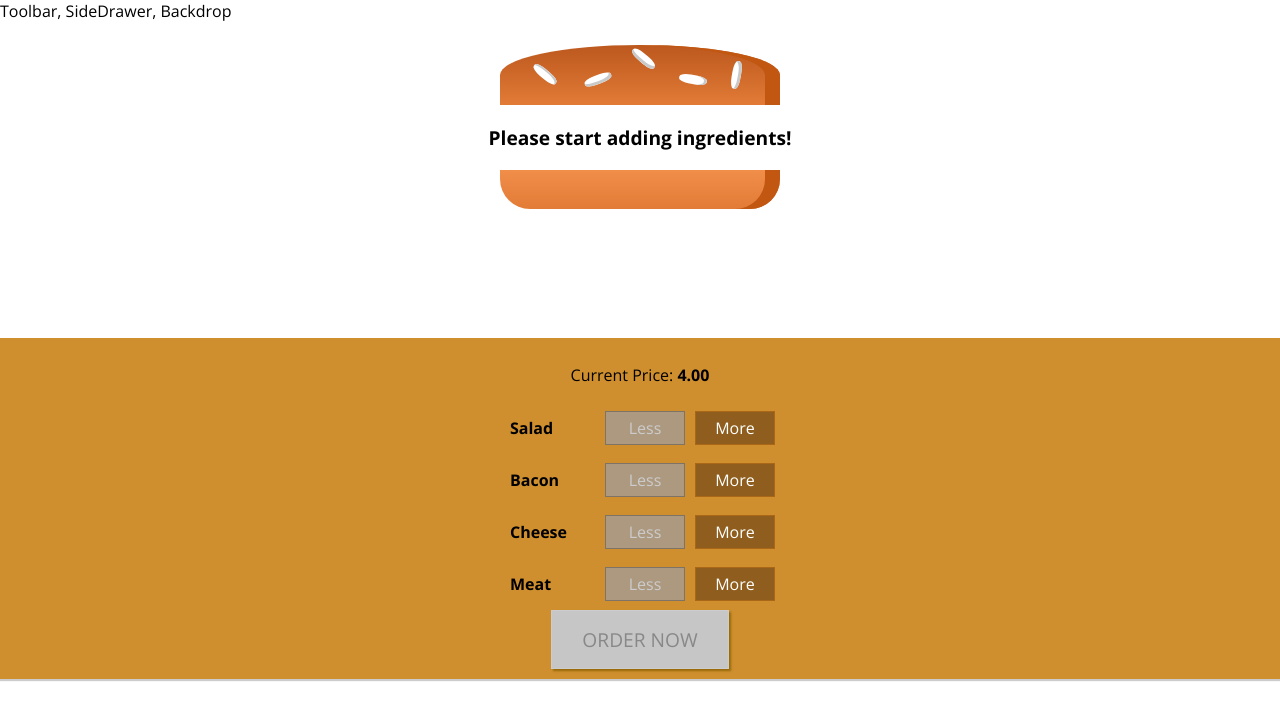
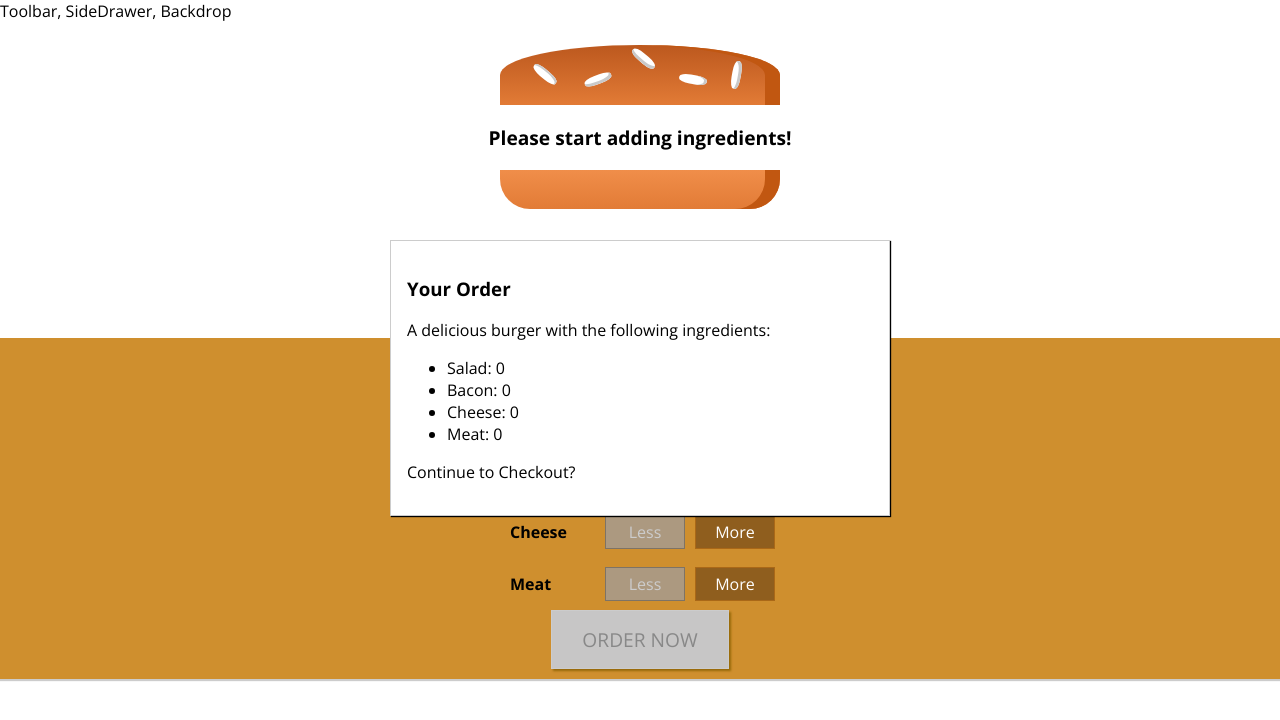
Before and after one commit to cmartyniuk1656/react-burger-builder, a React app: page / in a window 1280 px wide. Shown: the top 720 px of the page. Built offline with nearby package versions, Linux system fonts and the light colour scheme.

Commit message:
Added order summary modal

```diff
--- /dev/null
+++ b/src/components/Burger/OrderSummary/OrderSummary.js
@@ -0,0 +1,31 @@
+import React from 'react';
+
+import Auxiliary from '../../../hoc/Auxiliary';
+
+// import classes from './OrderSummary.css';
+
+const orderSummary = (props) => {
+
+    const ingredientSummary = Object.keys(props.ingredients)
+        .map(igKey => {
+            return (
+                <li key={igKey}>
+                    <span style={{textTransform: 'capitalize'}}>{igKey}</span>: {props.ingredients[igKey]}
+                </li>
+            );
+        });
+
+    return (
+        <Auxiliary>
+            <h3>Your Order</h3>
+            <p>A delicious burger with the following ingredients:</p>
+            <ul>
+                {ingredientSummary}
+            </ul>
+            <p>Continue to Checkout?</p>
+        </Auxiliary>
+    )
+
+};
+
+export default orderSummary;
--- /dev/null
+++ b/src/components/UI/Backdrop/Backdrop.js
@@ -0,0 +1,3 @@
+import React from 'react';
+
+import classes from './Backdrop.css';
--- /dev/null
+++ b/src/components/UI/Modal/Modal.css
@@ -0,0 +1,20 @@
+.Modal {
+    position: fixed;
+    z-index: 500;
+    background-color: white;
+    width: 70%;
+    border: 1px solid #ccc;
+    box-shadow: 1px 1px 1px black;
+    padding: 16px;
+    left: 15%;
+    top: 30%;
+    box-sizing: border-box;
+    transition: all 0.3s ease-out;
+}
+
+@media (min-width: 600px) {
+    .Modal {
+        width: 500px;
+        left: calc(50% - 250px);
+    }
+}
--- /dev/null
+++ b/src/components/UI/Modal/Modal.js
@@ -0,0 +1,12 @@
+import React from 'react';
+
+import classes from './Modal.css';
+
+
+const modal = (props) => (
+    <div className={classes.Modal}>
+        {props.children}
+    </div>
+);
+
+export default modal;
--- a/src/containers/BurgerBuilder/BurgerBuilder.js
+++ b/src/containers/BurgerBuilder/BurgerBuilder.js
@@ -3,6 +3,8 @@
 import Auxiliary from '../../hoc/Auxiliary';
 import Burger from '../../components/Burger/Burger';
 import BuildControls from '../../components/Burger/BuildControls/BuildControls';
+import Modal from '../../components/UI/Modal/Modal';
+import OrderSummary from '../../components/Burger/OrderSummary/OrderSummary';
 
 const INGREDIENT_PRICES = {
     salad: 0.5,
@@ -107,6 +109,10 @@
 
         return(
             <Auxiliary>
+                <Modal>
+                    <OrderSummary
+                    ingredients={this.state.ingredients}/>
+                </Modal>
                 <Burger ingredients={this.state.ingredients}/>
                 <BuildControls
                     ingredientAdded={this.addIngredientHandler}
```
Also changed, not shown: src/components/UI/Backdrop/Backdrop.css (added).
